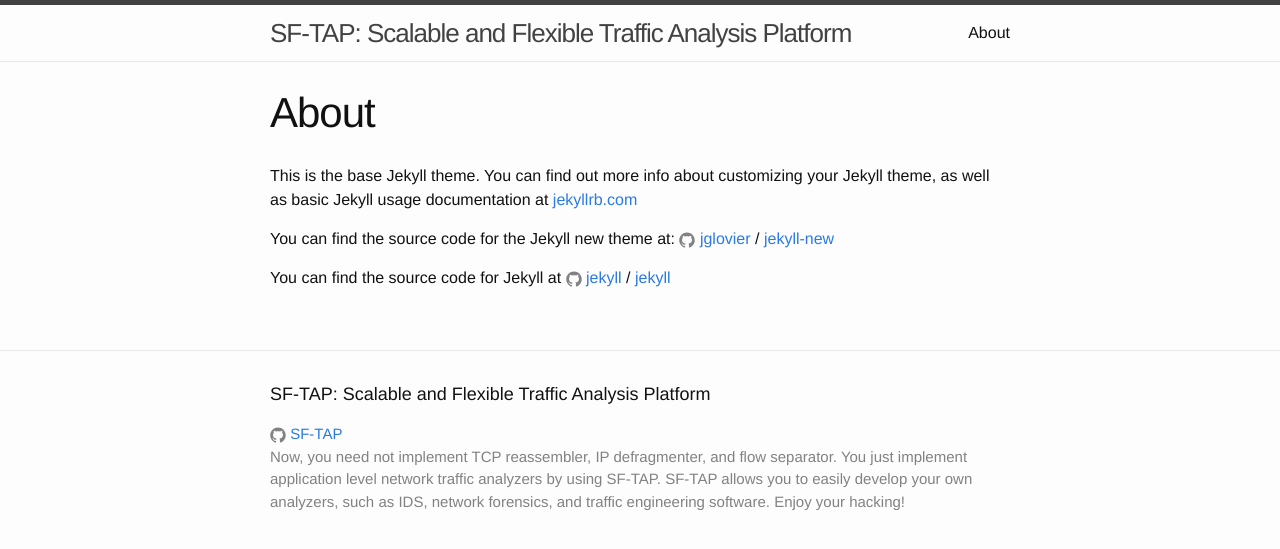
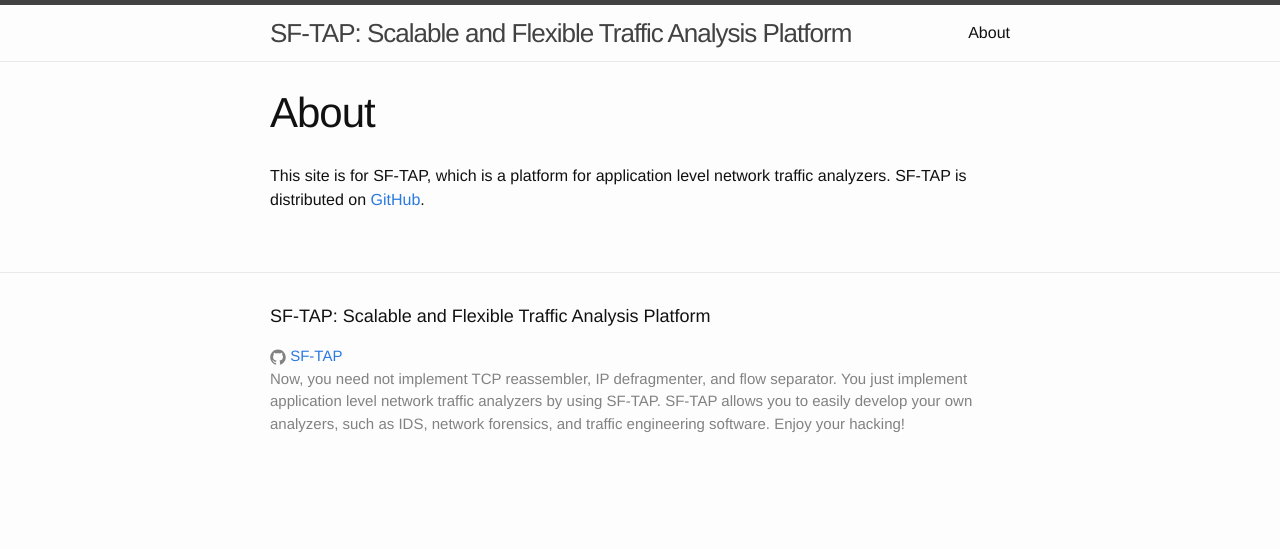
Before and after one commit to SF-TAP/SF-TAP.github.io, a Jekyll site: the page built from about.md, in a window 1280 px wide. Shown: the top 549 px of the page. Built offline with Jekyll 4.4.1, drawn with Linux system fonts in a browser that asks for light colours.

Commit message:
update about

```diff
--- a/about.md
+++ b/about.md
@@ -4,12 +4,5 @@
 permalink: /about/
 ---
 
-This is the base Jekyll theme. You can find out more info about customizing your Jekyll theme, as well as basic Jekyll usage documentation at [jekyllrb.com](http://jekyllrb.com/)
-
-You can find the source code for the Jekyll new theme at:
-{% include icon-github.html username="jglovier" %} /
-[jekyll-new](https://github.com/jglovier/jekyll-new)
-
-You can find the source code for Jekyll at
-{% include icon-github.html username="jekyll" %} /
-[jekyll](https://github.com/jekyll/jekyll)
+This site is for SF-TAP, which is a platform for application level network traffic analyzers.
+SF-TAP is distributed on [GitHub](https://github.com/SF-TAP/ "GitHub").
```
